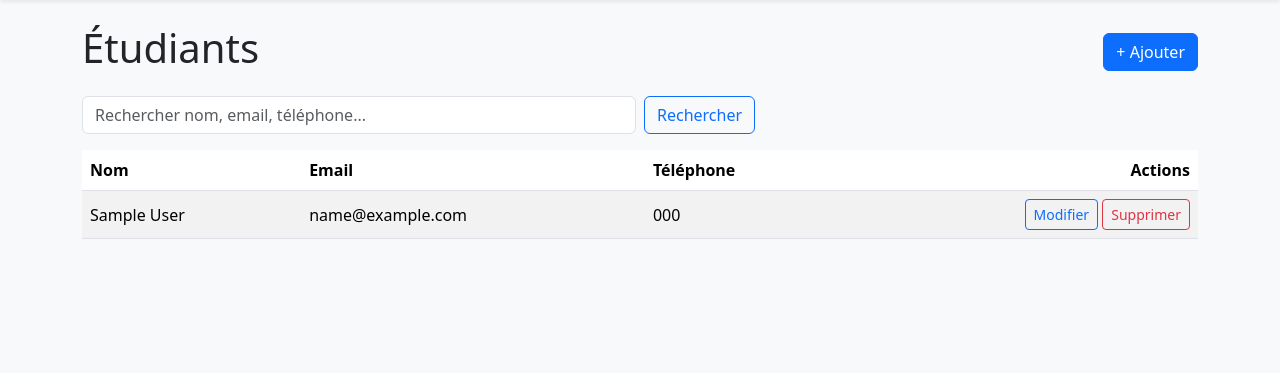
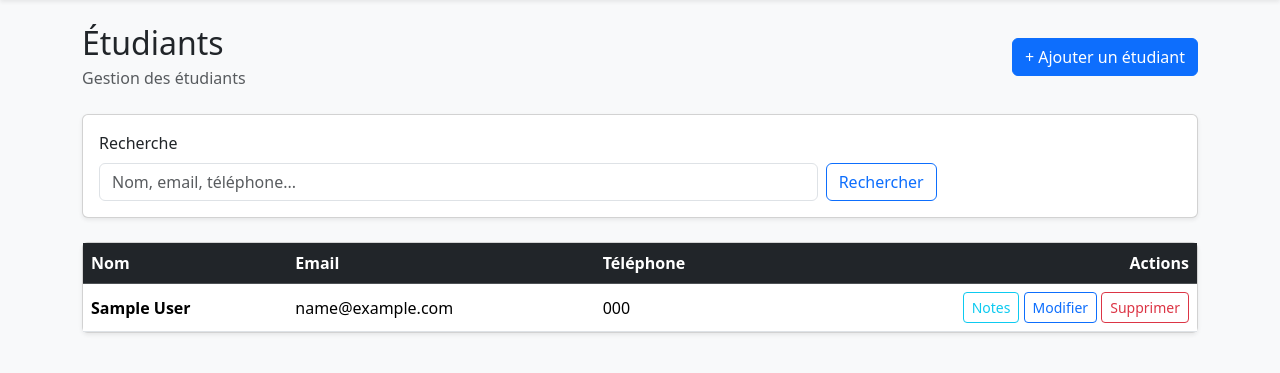
Before and after one commit to mytutoeasy/djapro, a Django app: page /students/ in a window 1280 px wide. Shown: the part 56-429 px from the top of the page. Run offline with Django 5.2, Linux system fonts and the light colour scheme; a user stored in the database is signed in; tables that the repository leaves empty hold one stand-in row (values such as "Sample post").

Commit message:
Polish student template with Bootstrap 5

```diff
--- a/templates/students/students.html
+++ b/templates/students/students.html
@@ -1,7 +1,8 @@
 {% extends "base.html" %}
+{% block title %}Étudiants{% endblock %}
 {% block content %}
-<div class="d-flex justify-content-between align-items-center mb-3"><h1>Étudiants</h1><a class="btn btn-primary" href="{% url 'student_create' %}">+ Ajouter</a></div>
-<form method="get" class="row g-2 mb-3"><div class="col-md-6"><input class="form-control" name="q" value="{{ q }}" placeholder="Rechercher nom, email, téléphone..."></div><div class="col-auto"><button class="btn btn-outline-primary">Rechercher</button>{% if q %}<a class="btn btn-outline-secondary" href="{% url 'students' %}">Réinitialiser</a>{% endif %}</div></form>
-<table class="table table-striped bg-white align-middle"><thead><tr><th>Nom</th><th>Email</th><th>Téléphone</th><th class="text-end">Actions</th></tr></thead><tbody>{% for s in page_obj %}<tr><td>{{ s.first_name }} {{ s.last_name }}</td><td>{{ s.email }}</td><td>{{ s.phone|default:"-" }}</td><td class="text-end"><a class="btn btn-sm btn-outline-primary" href="{% url 'student_update' s.pk %}">Modifier</a> <a class="btn btn-sm btn-outline-danger" href="{% url 'student_delete' s.pk %}">Supprimer</a></td></tr>{% empty %}<tr><td colspan="4">Aucun étudiant.</td></tr>{% endfor %}</tbody></table>
-{% include "students/pagination.html" %}
+<div class="d-flex flex-column flex-md-row justify-content-between align-items-md-center gap-3 mb-4"><div><h1 class="h2 mb-1">Étudiants</h1><p class="text-muted mb-0">Gestion des étudiants</p></div>{% if user.is_staff %}<a class="btn btn-primary" href="{% url 'student_create' %}">+ Ajouter un étudiant</a>{% endif %}</div>
+<div class="card shadow-sm mb-4"><div class="card-body"><form method="get" class="row g-2"><div class="col-md-8"><label class="form-label">Recherche</label><input class="form-control" name="q" value="{{ q }}" placeholder="Nom, email, téléphone..."></div><div class="col-md-4 d-flex align-items-end gap-2"><button class="btn btn-outline-primary">Rechercher</button>{% if q %}<a class="btn btn-outline-secondary" href="{% url 'students' %}">Réinitialiser</a>{% endif %}</div></form></div></div>
+<div class="card shadow-sm"><div class="table-responsive"><table class="table table-hover align-middle mb-0"><thead class="table-dark"><tr><th>Nom</th><th>Email</th><th>Téléphone</th><th class="text-end">Actions</th></tr></thead><tbody>{% for s in page_obj %}<tr><td class="fw-semibold">{{ s.first_name }} {{ s.last_name }}</td><td>{{ s.email }}</td><td>{{ s.phone|default:"-" }}</td><td class="text-end"><a class="btn btn-sm btn-outline-info" href="{% url 'student_grades' s.pk %}">Notes</a> {% if user.is_staff %}<a class="btn btn-sm btn-outline-primary" href="{% url 'student_update' s.pk %}">Modifier</a> <a class="btn btn-sm btn-outline-danger" href="{% url 'student_delete' s.pk %}">Supprimer</a>{% endif %}</td></tr>{% empty %}<tr><td colspan="4" class="text-center text-muted py-5">Aucun étudiant trouvé.</td></tr>{% endfor %}</tbody></table></div></div>
+<div class="mt-3">{% include "students/pagination.html" %}</div>
 {% endblock %}
```
